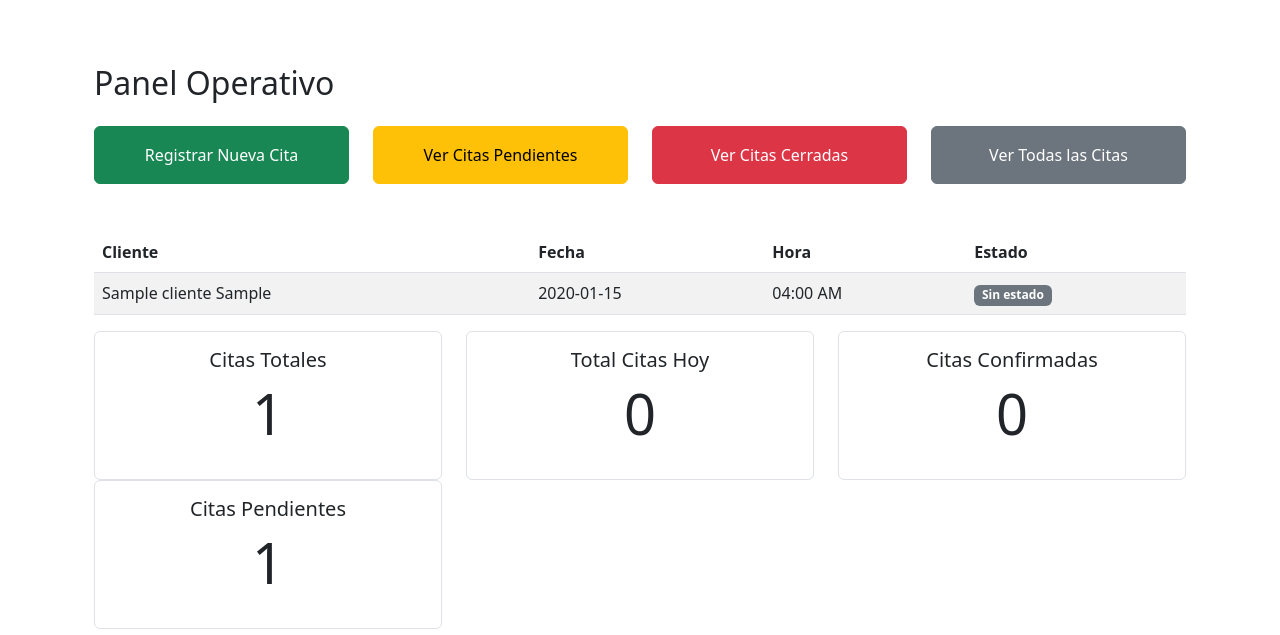
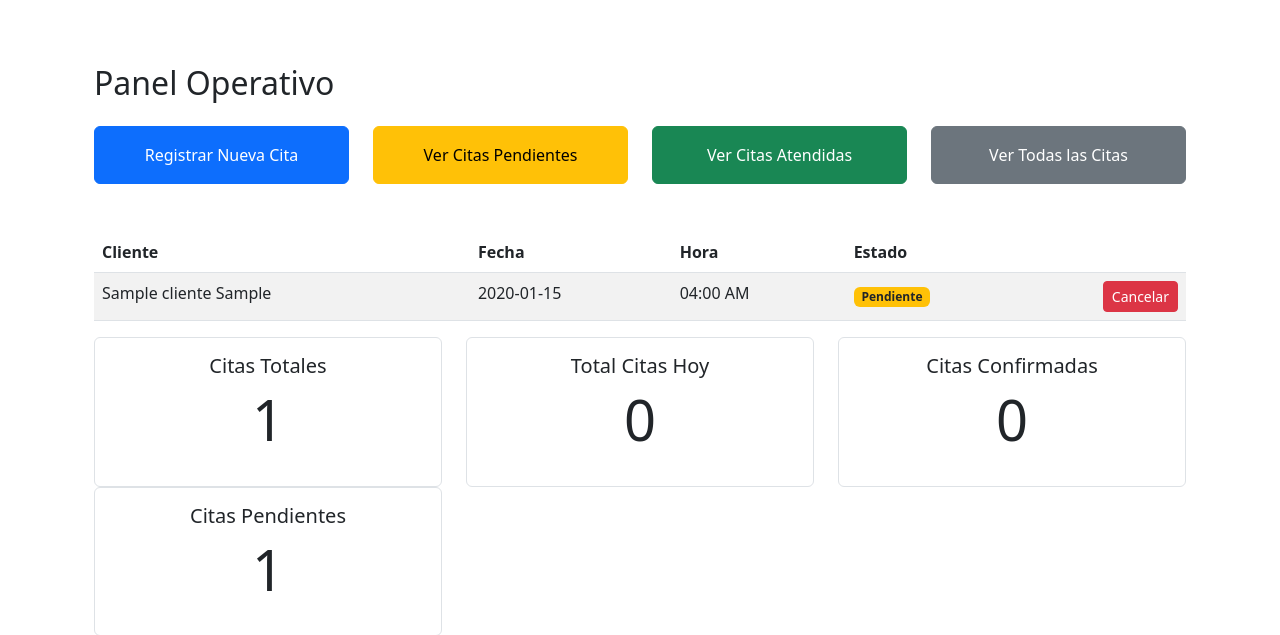
Before and after one commit to lopez-01/Clinica-Del-Pie, a Django app: page /operativo/ in a window 1280 px wide. Shown: the part 66-701 px from the top of the page. Run offline with Django 5.2, Linux system fonts and the light colour scheme; tables that the repository leaves empty hold one stand-in row (values such as "Sample post").

Commit message:
Cambios finales a operativo y modificaciones iniciales a admnistrativo

```diff
--- a/CasaDrScholl_app/templates/operativo.html
+++ b/CasaDrScholl_app/templates/operativo.html
@@ -9,7 +9,7 @@
 
         <div class="row mb-5">
             <div class="col-md-3">
-        <a href="{% url 'seleccionar_servicios' %}" class="btn btn-success w-100 py-3">
+                <a href="{% url 'seleccionar_servicios' %}" class="btn btn-primary w-100 py-3">
                     Registrar Nueva Cita
                 </a>
             </div>
@@ -19,7 +19,9 @@
                 </a>
             </div>
             <div class="col-md-3">
-        <a href="{% url 'operativo' %}?estado=Cerrada" class="btn btn-danger w-100 py-3">Ver Citas Cerradas</a>
+                <a href="{% url 'operativo' %}?estado=Atendida" class="btn btn-success w-100 py-3">
+                    Ver Citas Atendidas
+                </a>
             </div>
             <div class="col-md-3">
                 <a href="{% url 'operativo' %}" class="btn btn-secondary w-100 py-3">
@@ -27,6 +29,7 @@
                 </a>
             </div>
         </div>
+
         <table class="table table-striped">
             <thead>
                 <tr>
@@ -44,29 +47,32 @@
                     <td>{{ cita.fechahora|date:"Y-m-d" }}</td>
                     <td>{{ cita.fechahora|time:"h:i A" }}</td>
                     <td>
-    {% with estado=cita.estado_set.first %}
-        {% if estado %}
+                        {% if cita.estado %}
                             <div class="d-flex justify-content-between align-items-center">
-                {% if estado.nombre_estado == 'Abierta' %}
-                    <span class="badge bg-success">Confirmada</span>
+                                {% if cita.estado.nombre_estado == 'Programada' %}
+                                    <span class="badge bg-success">Programada</span>
                                     <a href="{% url 'cerrar_cita' cita.id_cita %}"
                                        class="btn btn-sm btn-danger">
                                        Cancelar
                                     </a>
-                {% elif estado.nombre_estado == 'Pendiente' %}
+
+                                {% elif cita.estado.nombre_estado == 'Pendiente' %}
                                     <span class="badge bg-warning text-dark">Pendiente</span>
                                     <a href="{% url 'cerrar_cita' cita.id_cita %}"
                                        class="btn btn-sm btn-danger">
                                        Cancelar
                                     </a>
-                {% elif estado.nombre_estado == 'Cerrada' %}
-                    <span class="badge bg-danger">Cerrada</span>
+
+                                {% elif cita.estado.nombre_estado == 'Atendida' %}
+                                    <span class="badge bg-success">Atendida</span>
+
+                                {% elif cita.estado.nombre_estado == 'Cancelada' %}
+                                    <span class="badge bg-danger">Cancelada</span>
                                 {% endif %}
                             </div>
                         {% else %}
                             <span class="badge bg-secondary">Sin estado</span>
                         {% endif %}
-    {% endwith %}
                     </td>
                 </tr>
             {% empty %}
@@ -81,7 +87,7 @@
             <div class="col-md-4">
                 <div class="p-3 border rounded">
                     <h5>Citas Totales</h5>
-                <p class="display-4">{{ citas|length}}</p>
+                    <p class="display-4">{{ citas|length }}</p>
                 </div>
             </div>
             <div class="col-md-4">
@@ -103,5 +109,6 @@
                 </div>
             </div>
         </div>
+    </div>
 </section>
 {% endblock %}
--- a/CasaDrScholl_app/urls.py
+++ b/CasaDrScholl_app/urls.py
@@ -8,7 +8,7 @@ urlpatterns = [
     path('', views.home, name='home'),
     path('administrativo/', views.administrativo_view, name='administrativo'),
     path('operativo/', views.resumen_citas, name='operativo'),
-
+    path('empleados/', views.gestionar_empleados, name='gestionar_empleados'),
     path('servicios/', views.servicios, name='servicios'),
 
     # Clientes
--- a/CasaDrScholl_app/views.py
+++ b/CasaDrScholl_app/views.py
@@ -1,13 +1,12 @@
 from urllib import request
 from django.utils import timezone
 from django.shortcuts import render, redirect, get_object_or_404
-from .models import Servicio, Cliente, Cita, Operativo,  Personal, Administrativo, Estado
+from .models import Servicio, Cliente, Cita, Operativo, Personal, Administrativo, Estado
 from .forms import ClienteForm, ServicioSelectForm, OperativoSelectForm, FechaHoraForm
 from django.urls import reverse
 from datetime import datetime
 from django.contrib.auth import authenticate, login, logout
 from django.contrib.auth.decorators import login_required
-
 
 
 def login_view(request):
@@ -22,7 +21,7 @@ def login_view(request):
             pass
         return redirect('home')
 
-    error = None  # 👈 importante
+    error = None
 
     if request.method == 'POST':
         username = request.POST.get('username')
@@ -38,17 +37,15 @@ def login_view(request):
 
                 if Administrativo.objects.filter(personal=personal).exists():
                     return redirect('administrativo')
-
                 elif Operativo.objects.filter(personal=personal).exists():
                     return redirect('operativo')
-
                 else:
                     return redirect('home')
 
             except Personal.DoesNotExist:
                 return redirect('home')
         else:
-            error = "Usuario o contraseña incorrectos"  # 👈 aquí
+            error = "Usuario o contraseña incorrectos"
 
     return render(request, 'login.html', {'error': error})
 
@@ -65,7 +62,6 @@ def home(request):
 
         if Administrativo.objects.filter(personal=personal).exists():
             return redirect('administrativo')
-
         elif Operativo.objects.filter(personal=personal).exists():
             return redirect('operativo')
 
@@ -73,6 +69,7 @@ def home(request):
         pass
 
     return render(request, 'home.html')
+
 
 @login_required
 def administrativo_view(request):
@@ -115,14 +112,13 @@ def editar_cliente(request, id_cliente):
         form = ClienteForm(instance=cliente)
     return render(request, 'clientes/editar.html', {'form': form})
 
+
 def eliminar_cliente(request, id_cliente):
     cliente = get_object_or_404(Cliente, id_cliente=id_cliente)
     if request.method == 'POST':
         cliente.delete()
         return redirect('listar_clientes')
-    # Para confirmar eliminación, puedes crear un template o hacer directamente el POST con JS
     return render(request, 'clientes/eliminar_confirmar.html', {'cliente': cliente})
-
 
 
 def servicios(request):
@@ -130,7 +126,6 @@ def servicios(request):
 
 
 def seleccionar_servicios(request):
-    print(Servicio.objects.all())
     if request.method == 'POST':
         form = ServicioSelectForm(request.POST)
         if form.is_valid():
@@ -179,7 +174,6 @@ def seleccionar_fecha_hora(request):
         if form.is_valid():
             fecha = form.cleaned_data['fecha']
             hora = form.cleaned_data['hora']
-            # Guardar la fecha y hora en sesión para confirmar
             request.session['fecha'] = str(fecha)
             request.session['hora'] = str(hora)
             return redirect('confirmar_cita')
@@ -211,23 +205,26 @@ def confirmar_cita(request):
             cliente=cliente,
             operativo=operativo
         )
+
         # Asignar los servicios seleccionados
         cita.servicios.set(servicios)
 
-        # Crear el estado inicial para la cita
-        Estado.objects.create(
-            nombre_estado='Abierta',  # Estado inicial
-            cita=cita
-        )
+        # 🔹 ESTADO INICIAL TEMPORAL
+        # Por ahora usamos 'Pendiente' en lugar de 'Programada' hasta implementar
+        # la lógica de Programada correctamente.
+        try:
+            estado_pendiente = Estado.objects.get(nombre_estado='Pendiente')
+            cita.estado = estado_pendiente
+            cita.save()
+        except Estado.DoesNotExist:
+            # ⚠️ Recomiendo crear el estado 'Pendiente' en la base de datos
+            pass
 
         # Limpiar sesión
         for key in ['servicios_seleccionados', 'cliente_id', 'operativo_id', 'fecha', 'hora']:
-            if key in request.session:
-                del request.session[key]
+            request.session.pop(key, None)
 
         return redirect('home')
-
-
 
     return render(request, 'citas/confirmar_cita.html', {
         'cliente': cliente,
@@ -236,41 +233,72 @@ def confirmar_cita(request):
         'fechahora': fechahora,
     })
 
+
 def resumen_citas(request):
+    # ✅ ACTUALIZAR AUTOMÁTICAMENTE A "ATENDIDA"
+    ahora = timezone.now()
+
+    try:
+        estado_atendida = Estado.objects.get(nombre_estado='Atendida')
+        Cita.objects.filter(
+            fechahora__lt=ahora
+        ).exclude(
+            estado__nombre_estado='Atendida'
+        ).update(estado=estado_atendida)
+    except Estado.DoesNotExist:
+        pass
+
     estado_filtro = request.GET.get('estado')
     citas = Cita.objects.select_related('cliente').all().order_by('-fechahora')
 
-    if estado_filtro:  # Filtrar por estado si se pasa en URL
+    if estado_filtro:
         citas = citas.filter(estado__nombre_estado=estado_filtro)
 
-    # Obtener fechas de hoy
     hoy = timezone.now().date()
     citas_hoy = citas.filter(fechahora__date=hoy)
 
-    # Contadores dinámicos
-
     total_citas_hoy = citas_hoy.count()
-    citas_confirmadas = citas_hoy.filter(estado__nombre_estado='Abierta').count()
-    citas_pendientes = citas_hoy.filter(estado__nombre_estado='Pendiente').count()
-
-
-    total_confirmadas = Cita.objects.filter(estado__nombre_estado='Abierta').count()
-    total_pendientes = Cita.objects.filter(estado__nombre_estado='Pendiente').count()
+    citas_confirmadas = Cita.objects.filter(estado__nombre_estado='Programada').count()
+    citas_pendientes = Cita.objects.filter(estado__nombre_estado='Pendiente').count()
 
     return render(request, 'operativo.html', {
         'citas': citas,
         'total_citas_hoy': total_citas_hoy,
-        'citas_confirmadas': total_confirmadas,
-        'citas_pendientes': total_pendientes,
+        'citas_confirmadas': citas_confirmadas,
+        'citas_pendientes': citas_pendientes,
         'estado_filtro': estado_filtro
     })
 
+
 def cerrar_cita(request, id_cita):
+    """
+    Marca una cita como Cancelada.
+    🔹 Requiere que el estado 'Cancelada' exista en la base de datos.
+    """
     cita = get_object_or_404(Cita, id_cita=id_cita)
 
-    estado = cita.estado_set.first()
-    if estado:
-        estado.nombre_estado = 'Cerrada'
-        estado.save()
+    try:
+        # Obtener el estado 'Cancelada'
+        estado_cancelada = Estado.objects.get(nombre_estado='Cancelada')
+        cita.estado = estado_cancelada
+        cita.save()
+    except Estado.DoesNotExist:
+        # ⚠️ Este caso no debería pasar si ya agregaste 'Cancelada'
+        # Puedes lanzar una alerta o crear automáticamente el estado si quieres
+        pass
 
     return redirect('operativo')
+
+
+@login_required
+def gestionar_empleados(request):
+    """
+    Muestra todos los empleados en una tabla con:
+    - Nombre
+    - Apellido
+    - Teléfono (N_Telefonico)
+    - Fecha de Ingreso (Fecha_Ingreso)
+    - Email (puede estar vacío)
+    """
+    empleados = Personal.objects.all()
+    return render(request, 'gestionar_empleados.html', {'empleados': empleados})
```
Also changed, not shown: CasaDrScholl_app/templates/administrativo.html (+6 -41 lines), CasaDrScholl_app/templates/gestionar_empleados.html (added, +36 -0 lines). Lines whose indentation alone changed are shown as unchanged.
